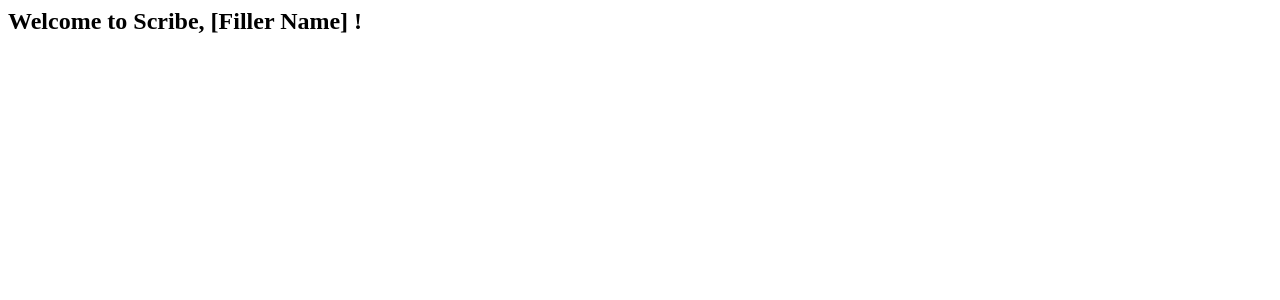
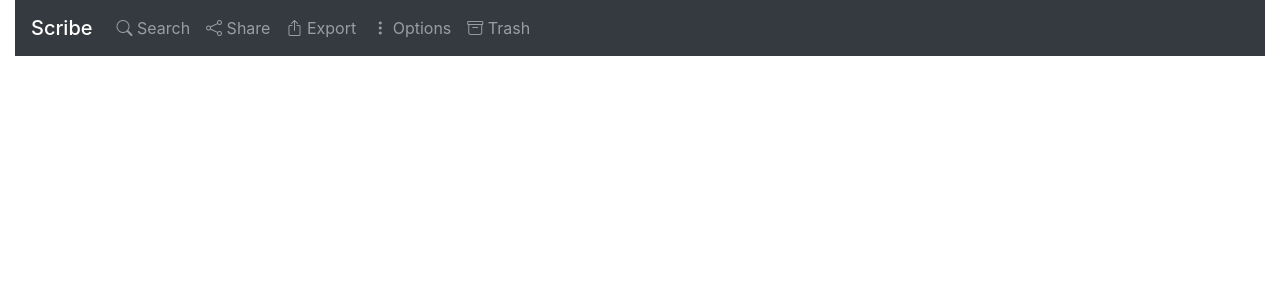
Before and after one commit to FardinHaque60/Scribe, a Flask app: page / in a window 1280 px wide. Shown: the top 300 px of the page. Run offline with Flask 3, Linux system fonts and the light colour scheme; some libraries are stand-ins or nearby versions.

Commit message:
added home navbar with some buttons

```diff
--- a/app/templates/home.html
+++ b/app/templates/home.html
@@ -1,10 +1,45 @@
 <html>
     <head>
-        <link rel="stylesheet" href="home.css">
         <title>Scribe</title>
+
+        <link rel="stylesheet" href="https://cdn.jsdelivr.net/npm/bootstrap@4.0.0/dist/css/bootstrap.min.css" integrity="sha384-Gn5384xqQ1aoWXA+058RXPxPg6fy4IWvTNh0E263XmFcJlSAwiGgFAW/dAiS6JXm" crossorigin="anonymous">
+        <link rel="stylesheet" href="https://cdn.jsdelivr.net/npm/bootstrap-icons@1.11.1/font/bootstrap-icons.css">
+        <link rel="stylesheet" href="../static/css/home.css">
+
     </head>
     <body>
-        <h2>Welcome to Scribe, {{ name }} !</h2>
-        <!-- TODO: add content like nav bar, different buttons like create note, template, page, trash, etc.-->
+      <div class="container-fluid no-padding">
+        <!--<div class="row">-->
+          <!--<div class="col-sm-2 ">Side Bar Goes Here </div>-->
+          <!--<div class="col-sm-10 ">-->
+            <nav class="navbar navbar-expand-lg navbar-dark bg-dark">
+              <span class="navbar-brand mb-0 h1">Scribe</span>
+              <button class="navbar-toggler" type="button" data-toggle="collapse" data-target="#navbar">
+                <span class="navbar-toggler-icon"></span>
+              </button>
+              <div class="collapse navbar-collapse" id="navbar">
+                <div class="navbar-nav">
+                  <a class="nav-item nav-link" href="#">
+                    <i class="bi bi-search"></i> Search</a>
+                  <a class="nav-item nav-link" href="#">
+                    <i class="bi bi-share"></i> Share</a>
+                  <a class="nav-item nav-link" href="#">
+                    <i class="bi bi-box-arrow-up"></i> Export</a>
+                  <a class="nav-item nav-link" href="#">
+                    <i class="bi bi-three-dots-vertical"></i> Options</a>
+                  <a class="nav-item nav-link" href="{{ "/trash_folder"}}">
+                    <i class="bi bi-archive"></i> Trash</a>
+                </div>
+              </div>
+            </nav>
+          <!--</div>-->
+        <!--</div>-->
+      </div>
+
+      {% block content %} {% endblock %}
+      <script src="https://code.jquery.com/jquery-3.2.1.slim.min.js" integrity="sha384-KJ3o2DKtIkvYIK3UENzmM7KCkRr/rE9/Qpg6aAZGJwFDMVNA/GpGFF93hXpG5KkN" crossorigin="anonymous"></script>
+      <script src="https://cdn.jsdelivr.net/npm/popper.js@1.12.9/dist/umd/popper.min.js" integrity="sha384-ApNbgh9B+Y1QKtv3Rn7W3mgPxhU9K/ScQsAP7hUibX39j7fakFPskvXusvfa0b4Q" crossorigin="anonymous"></script>
+      <script src="https://cdn.jsdelivr.net/npm/bootstrap@4.0.0/dist/js/bootstrap.min.js" integrity="sha384-JZR6Spejh4U02d8jOt6vLEHfe/JQGiRRSQQxSfFWpi1MquVdAyjUar5+76PVCmYl" crossorigin="anonymous"></script>
+
     </body>
 </html>
```
